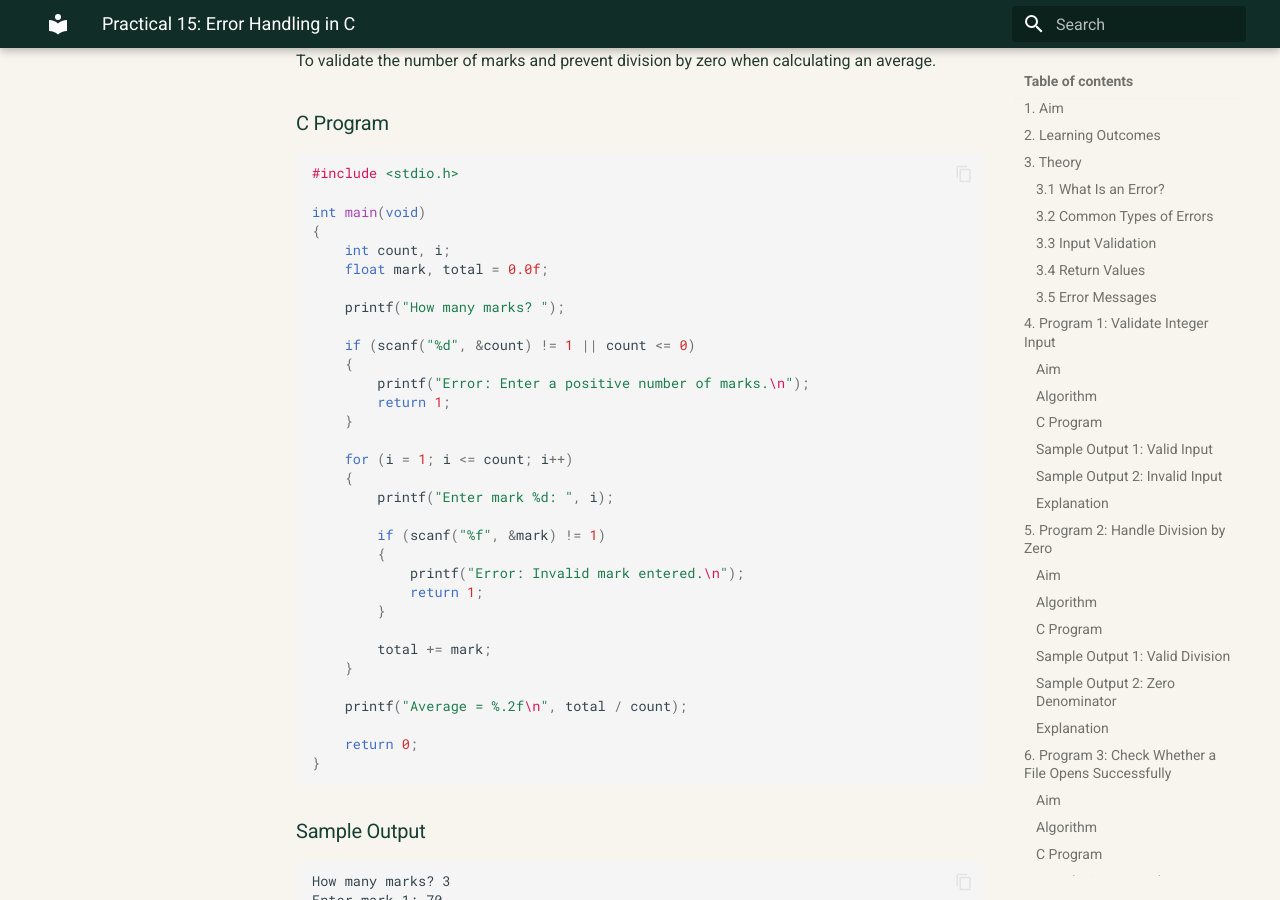
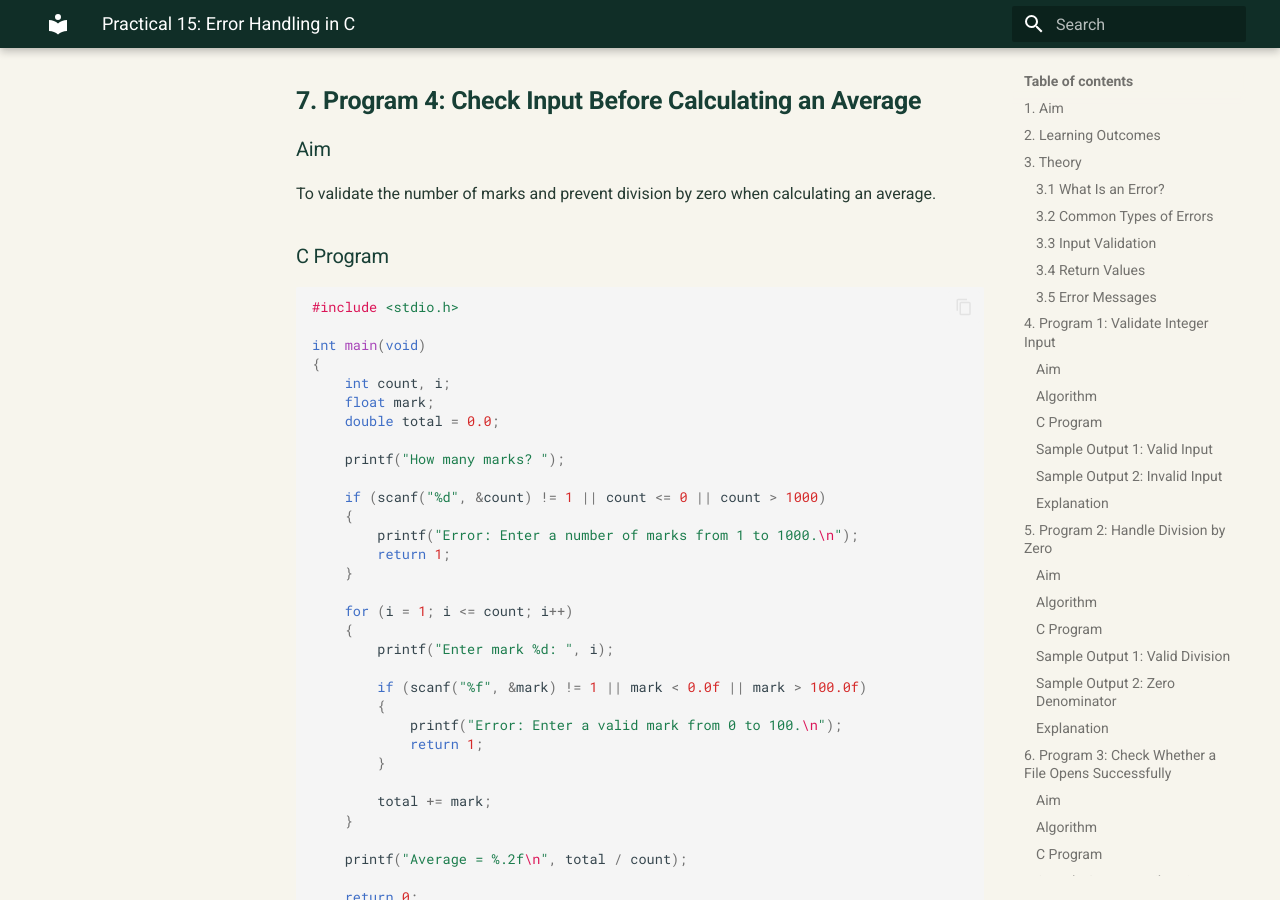
Before and after one commit to taimiyatahsin0-png/nu-cse-notes-store, an MkDocs documentation site: the page built from docs/subjects/spl-lab/15-error-handling-in-c.md, in a window 1280 px wide and 900 px high, scrolled down 6971 px. Built offline with MkDocs 1.6.1 and Material for MkDocs 9.7.7, drawn with Linux system fonts in a browser that asks for light colours; some of the changed text lies outside the part shown.

Commit message:
Harden Practical 15 arithmetic and marks validation

```diff
--- a/docs/subjects/spl-lab/15-error-handling-in-c.md
+++ b/docs/subjects/spl-lab/15-error-handling-in-c.md
@@ -171,6 +172,12 @@ int main(void)
     if (denominator == 0)
     {
         printf("Error: Division by zero is not allowed.\n");
+        return 1;
+    }
+
+    if (numerator == INT_MIN && denominator == -1)
+    {
+        printf("Error: The quotient is outside the int range.\n");
         return 1;
     }
 
@@ -274,13 +281,14 @@ To validate the number of marks and prevent division by zero when calculating an
 int main(void)
 {
     int count, i;
-    float mark, total = 0.0f;
+    float mark;
+    double total = 0.0;
 
     printf("How many marks? ");
 
-    if (scanf("%d", &count) != 1 || count <= 0)
+    if (scanf("%d", &count) != 1 || count <= 0 || count > 1000)
     {
-        printf("Error: Enter a positive number of marks.\n");
+        printf("Error: Enter a number of marks from 1 to 1000.\n");
         return 1;
     }
 
@@ -288,9 +296,9 @@ int main(void)
     {
         printf("Enter mark %d: ", i);
 
-        if (scanf("%f", &mark) != 1)
+        if (scanf("%f", &mark) != 1 || mark < 0.0f || mark > 100.0f)
         {
-            printf("Error: Invalid mark entered.\n");
+            printf("Error: Enter a valid mark from 0 to 100.\n");
             return 1;
         }
 
```
Also changed, not shown: other parts of docs/subjects/spl-lab/15-error-handling-in-c.md (+1 -0 lines).
